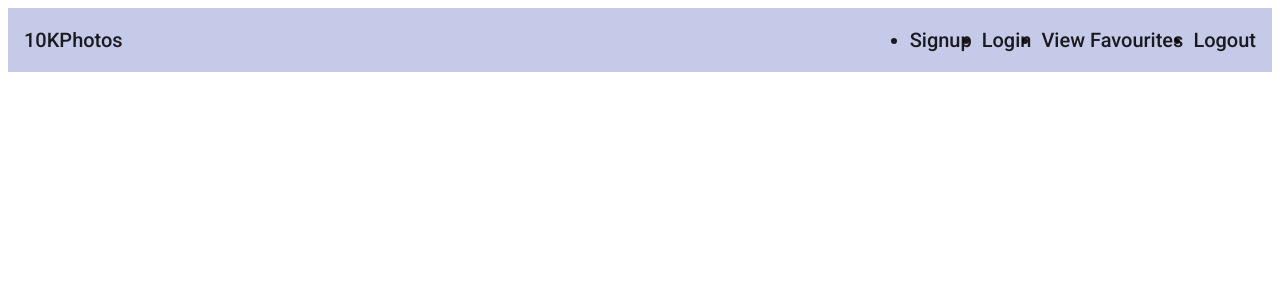
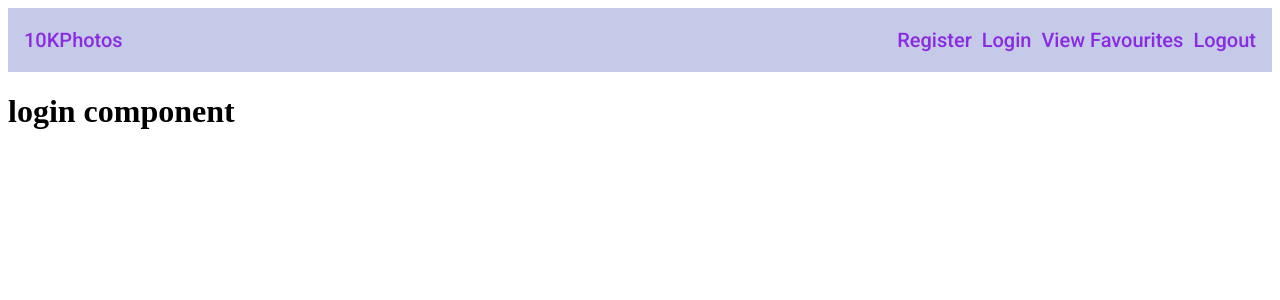
Before and after one commit to Nathan2128/10KCPhotos, an Angular app in the folder tenthousand-photos/: page /login in a window 1280 px wide. Before the commit this address led to /. Shown: the top 300 px of the page. Built offline with nearby package versions, Linux system fonts and the light colour scheme.

Commit message:
adding auth components and routing improvements

```diff
--- a/tenthousand-photos/src/app/app.module.ts
+++ b/tenthousand-photos/src/app/app.module.ts
@@ -19,6 +19,8 @@ import { PhotoUploadComponent } from './photos/photo-upload/photo-upload.compone
 import { NavigationBarComponent } from './nav-bar/nav-bar.component';
 import { PhotoCollectionComponent } from './photos/photo-collection/photo-collection.component';
 import { PhotoService } from './photos/photo.service';
+import { LoginComponent } from './authorization/login/login.component';
+import { SignupComponent } from './authorization/signup/signup.component';
 
 @NgModule({
   declarations: [
@@ -27,6 +29,8 @@ import { PhotoService } from './photos/photo.service';
     PhotoUploadFormComponent,
     NavigationBarComponent,
     PhotoCollectionComponent,
+    LoginComponent,
+    SignupComponent
   ],
   imports: [
     BrowserModule,
--- /dev/null
+++ b/tenthousand-photos/src/app/authorization/login/login.component.html
@@ -0,0 +1 @@
+<h1>login component</h1>
--- /dev/null
+++ b/tenthousand-photos/src/app/authorization/login/login.component.ts
@@ -0,0 +1,12 @@
+import { Component, OnInit } from "@angular/core";
+
+@Component({
+    selector: 'app-login',
+    templateUrl: './login.component.html',
+    styleUrls: ['./login.component.css']
+})
+export class LoginComponent implements OnInit{
+    ngOnInit() {
+
+    }
+}
--- /dev/null
+++ b/tenthousand-photos/src/app/authorization/signup/signup.component.html
@@ -0,0 +1 @@
+<h1>sign in component</h1>
--- /dev/null
+++ b/tenthousand-photos/src/app/authorization/signup/signup.component.ts
@@ -0,0 +1,12 @@
+import { Component, OnInit } from "@angular/core";
+
+@Component({
+    selector: 'app-signup',
+    templateUrl: './signup.component.html',
+    styleUrls: ['./signup.component.css']
+})
+export class SignupComponent implements OnInit {
+    ngOnInit() {
+
+    }
+}
--- /dev/null
+++ b/tenthousand-photos/src/app/nav-bar/nav-bar.component.css
@@ -0,0 +1,8 @@
+a {
+  text-decoration: none;
+  color: blueviolet;
+}
+
+ul {
+  list-style: none;
+}
--- a/tenthousand-photos/src/app/nav-bar/nav-bar.component.html
+++ b/tenthousand-photos/src/app/nav-bar/nav-bar.component.html
@@ -1,9 +1,9 @@
 <mat-toolbar color="accent">
-    <div>10KPhotos</div>
+  <div><a routerLink="/">10KPhotos</a></div>
   <div fxFlex fxLayout fxLayoutAlign="flex-end">
     <ul fxLayout fxLayoutGap="10px">
-            <li>Signup</li>
-            <li><a>Login</a></li>
+      <li><a routerLink="/signup">Register</a></li>
+      <li><a routerLink="/login">Login</a></li>
       <li><a>View Favourites</a></li>
       <li><a>Logout</a></li>
     </ul>
--- a/tenthousand-photos/src/app/nav-bar/nav-bar.component.ts
+++ b/tenthousand-photos/src/app/nav-bar/nav-bar.component.ts
@@ -2,7 +2,8 @@ import { Component } from "@angular/core";
 
 @Component({
     selector: 'app-nav-bar',
-    templateUrl: './nav-bar.component.html'
+    templateUrl: './nav-bar.component.html',
+    styleUrls: ['./nav-bar.component.css'],
 })
 export class NavigationBarComponent {
 
```
Also changed, not shown: tenthousand-photos/src/app/app-routing.module.ts (+14 -9 lines), tenthousand-photos/src/app/photos/photo-upload/photo-upload.component.css (+4 -4 lines), tenthousand-photos/src/app/authorization/login/login.component.css (added), tenthousand-photos/src/app/authorization/signup/signup.component.css (added). Lines whose indentation alone changed are shown as unchanged.
